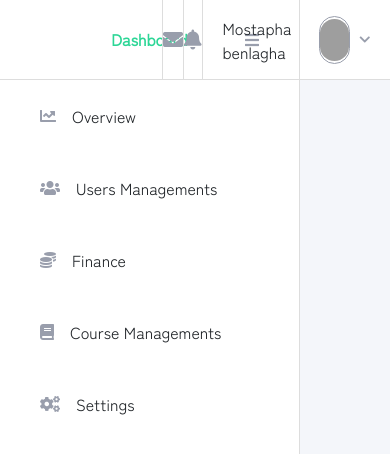
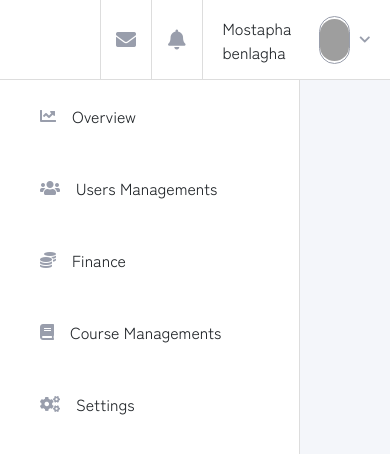
Before and after one commit to Mostafaben/biapi_test_dashboard, an Angular app: page / in a window 390 px wide. Shown: the top 454 px of the page. Built offline with nearby package versions, Linux system fonts and the light colour scheme; grey boxes are pictures that could not be loaded; a web font is replaced by a local one.

Commit message:
[FIX] navbar width

```diff
--- a/src/styles.scss
+++ b/src/styles.scss
@@ -37,6 +37,9 @@ body {
     }
     .dashboard-page-container {
         margin-left: var(--side-menu-width) !important;
+    }
+    .nav-bar-container {
+        left: 100px !important;
     }
 }
 
```
